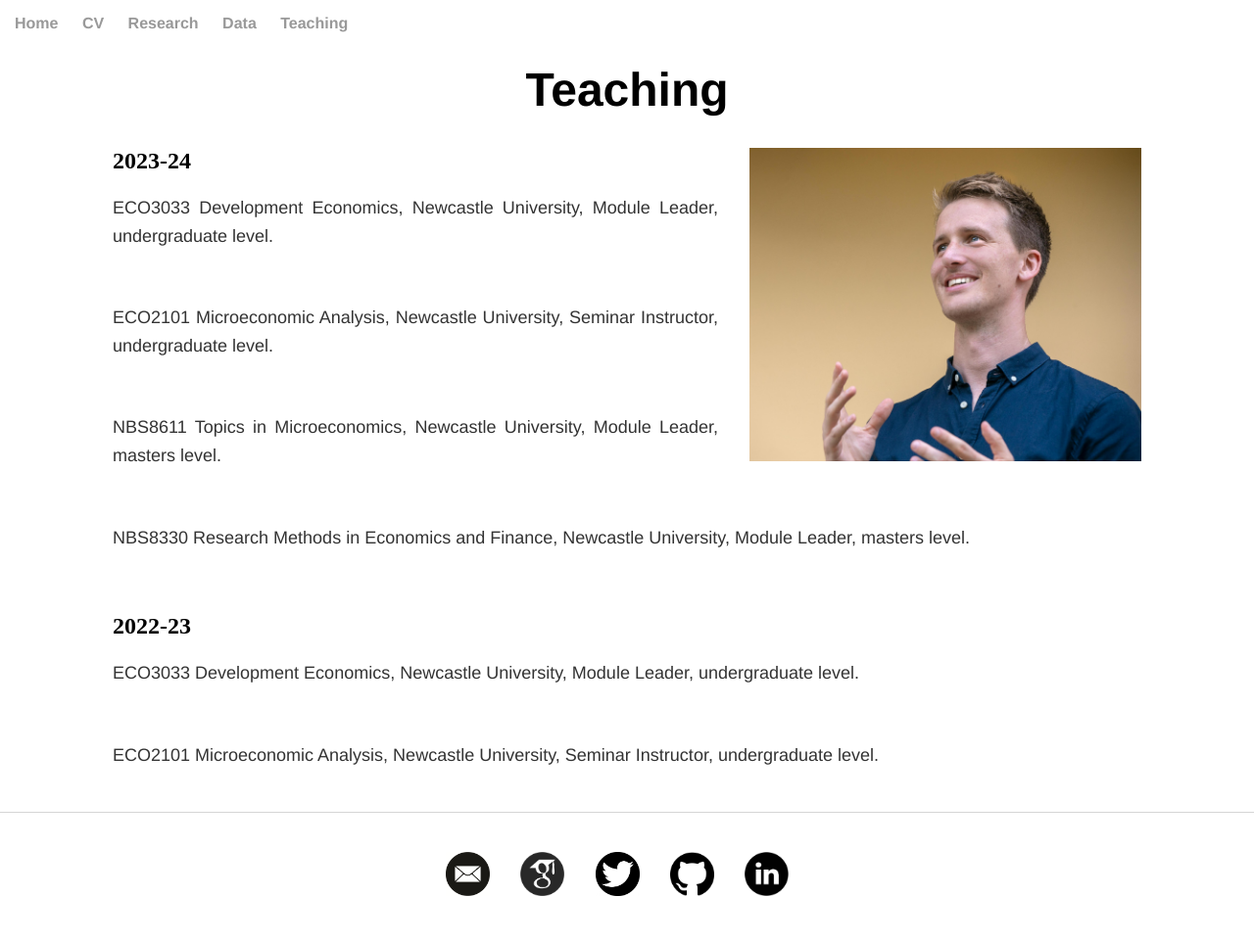
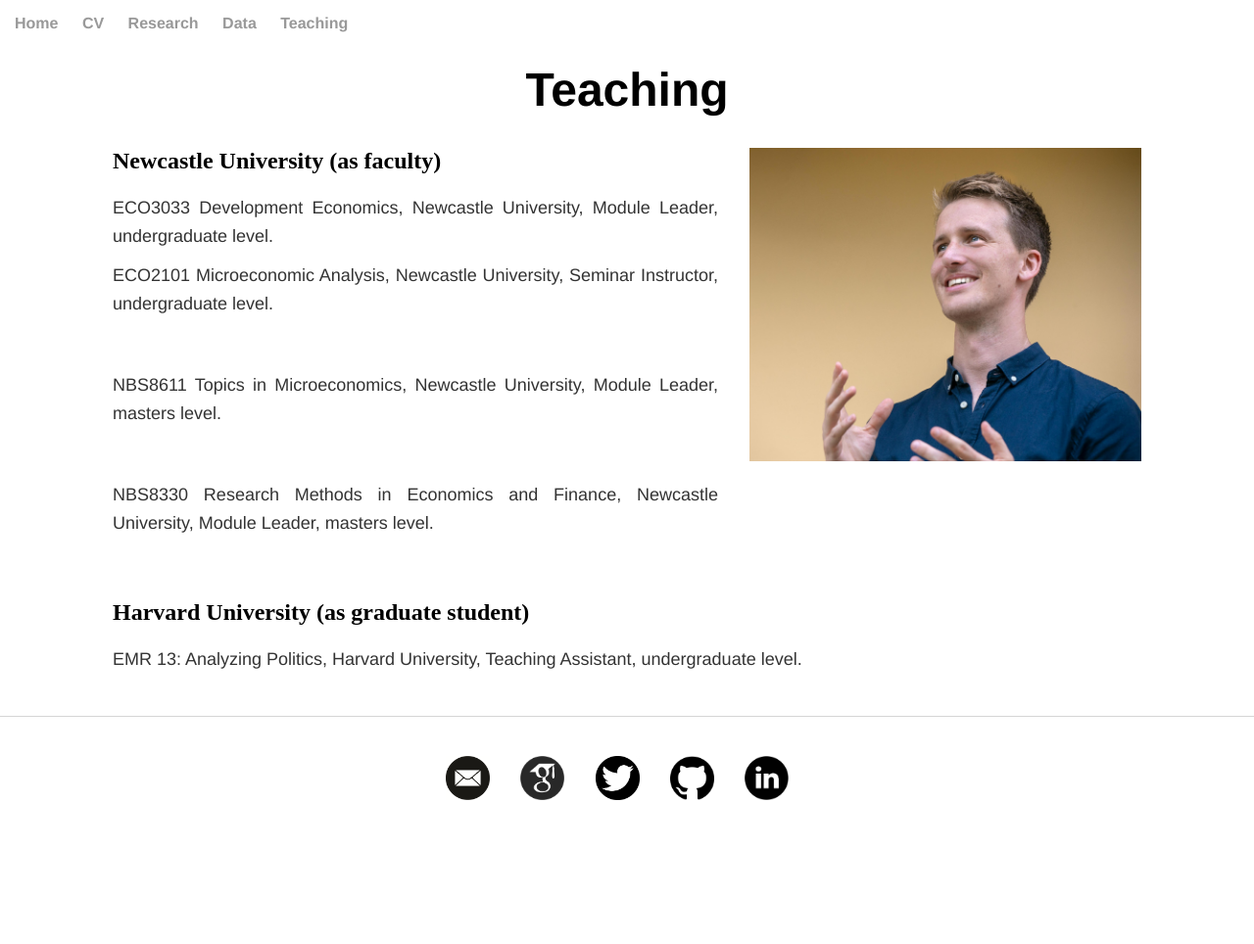
Before and after one commit to soeren-henn/soeren-henn.github.io, a Jekyll site: the page built from teaching/index.html, in a window 1280 px wide. Shown: the whole page at 98% size. Built offline with Jekyll 4.4.1, drawn with Linux system fonts in a browser that asks for light colours; after the commit the page ends 900 px from its top, so only the background shows below that.

Commit message:
Update index.html

```diff
--- a/teaching/index.html
+++ b/teaching/index.html
@@ -12,11 +12,10 @@ title: Teaching
  		<img src="\images\teaching-photo.jpg" alt:"Picture of Soeren Henn">
 	</div>
 
-	<h2>2023-24</h2>
+	<h2>Newcastle University (as faculty)</h2>
 	<div class="paper">
 		<p> ECO3033 Development Economics, Newcastle University, Module Leader, undergraduate level.</p>
-	</div>
-	<div class="paper">
+
 		<p> ECO2101 Microeconomic Analysis, Newcastle University, Seminar Instructor, undergraduate level.</p>
 	</div>
 	<div class="paper">
@@ -27,11 +26,8 @@ title: Teaching
 	</div>
 
 
-	<h2>2022-23</h2>
+	<h2>Harvard University (as graduate student)</h2>
 	<div class="paper">
-		<p> ECO3033 Development Economics, Newcastle University, Module Leader, undergraduate level.</p>
-	</div>
-	<div class="paper">
-		<p> ECO2101 Microeconomic Analysis, Newcastle University, Seminar Instructor, undergraduate level.</p>
+		<p> EMR 13: Analyzing Politics, Harvard University, Teaching Assistant, undergraduate level.</p>
 	</div>
 </div>
```
